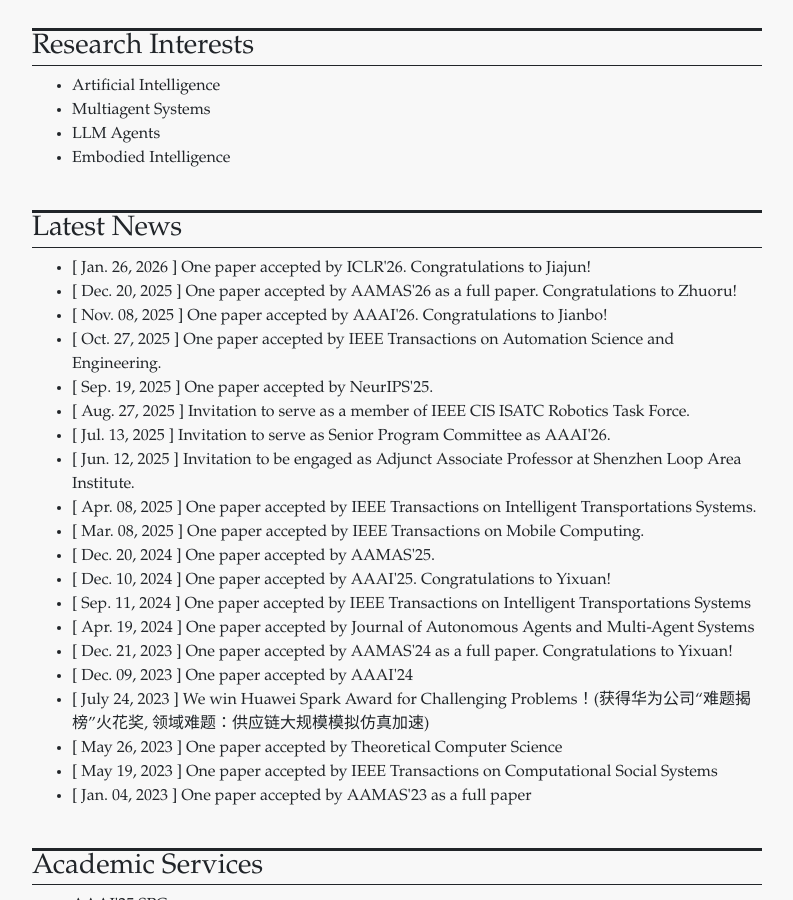
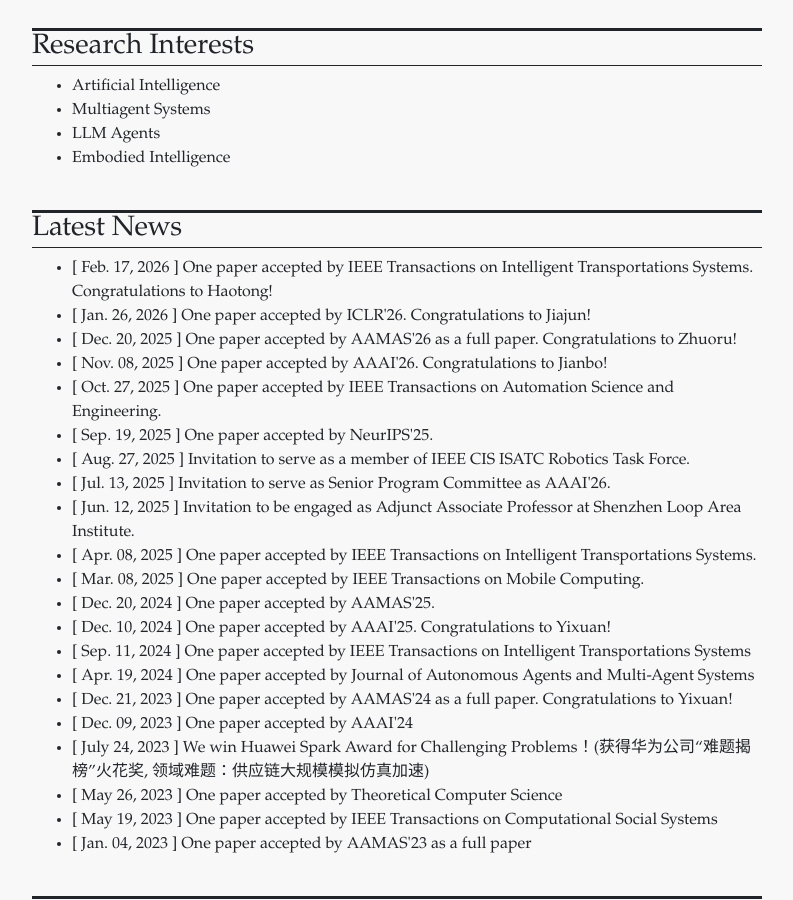
Before and after one commit to wanyuanwang/wanyuanwang.github.io, a Jekyll site: the page built from index.html, in a window 1280 px wide and 900 px high, scrolled down 697 px. Shown: the whole window, without its empty margins (243-1036 px from the left). Built offline with Jekyll 4.4.1, drawn with Linux system fonts in a browser that asks for light colours.

Commit message:
Update news.yml

```diff
--- a/_data/news.yml
+++ b/_data/news.yml
@@ -1,3 +1,5 @@
+- date: Feb. 17, 2026
+  news: One paper accepted by IEEE Transactions on Intelligent Transportations Systems. Congratulations to Haotong!
 - date: Jan. 26, 2026
   news: One paper accepted by ICLR'26. Congratulations to Jiajun!
 - date: Dec. 20, 2025
```
